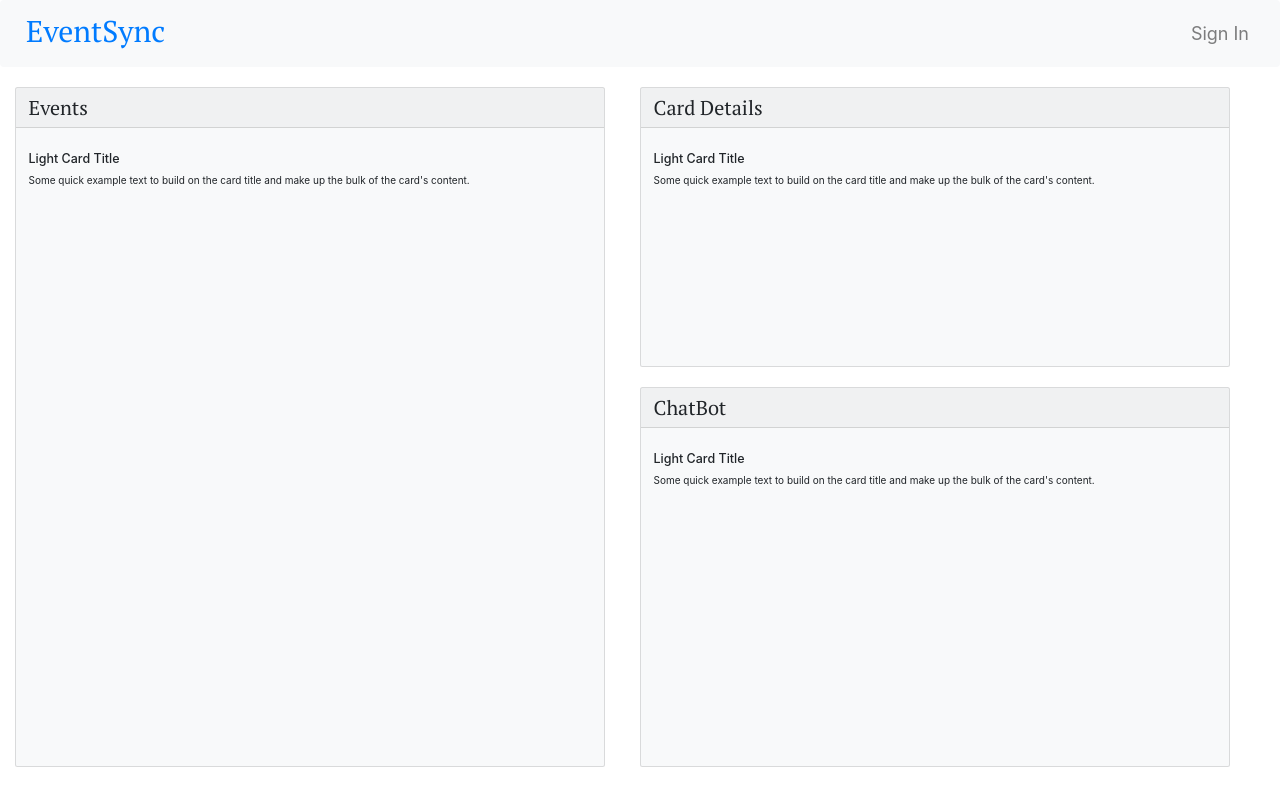
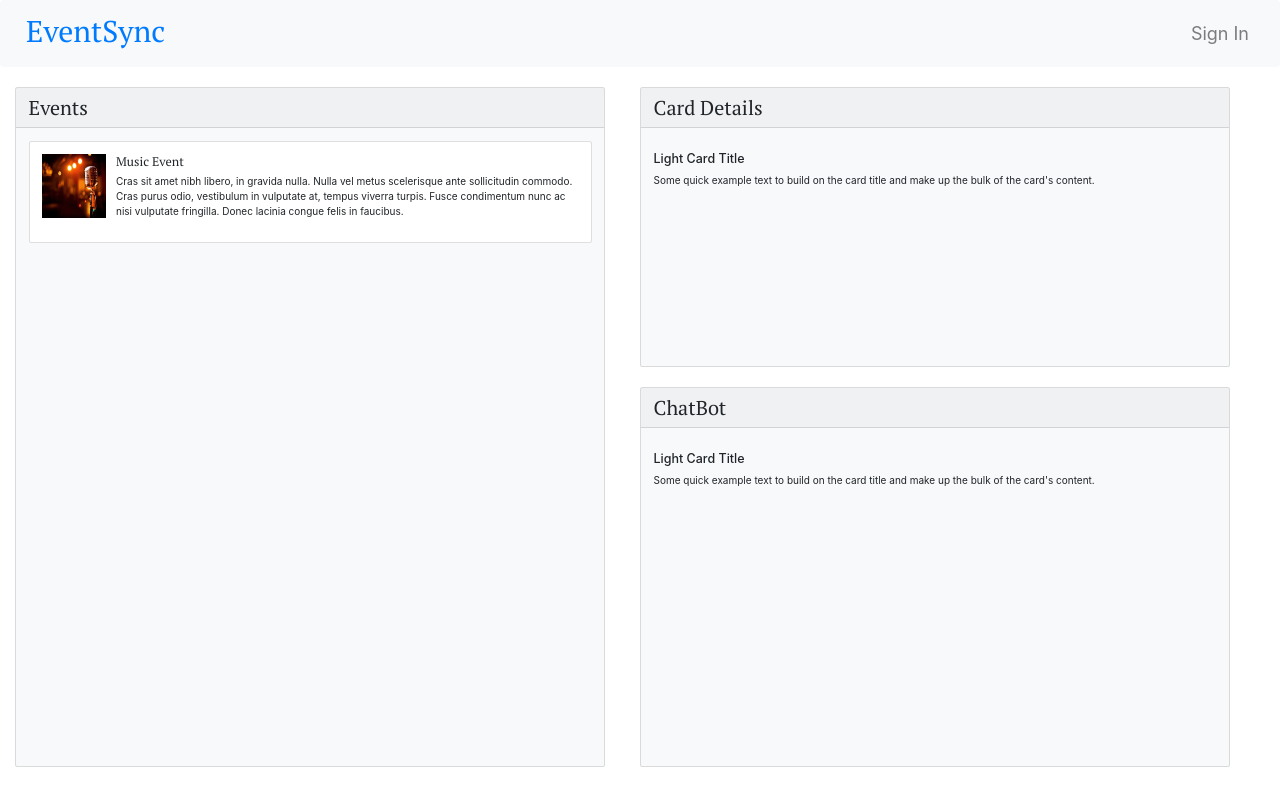
Before and after one commit to indy1501/FinalCloudProject-ReactJS, a React (Create React App) app: page /UserEventView in a window 1280 px wide. Built offline with nearby package versions, Linux system fonts and the light colour scheme; what aws-amplify would draw is missing.

Commit message:
added event css

```diff
--- a/src/EventBooking/UserEventView/Events.jsx
+++ b/src/EventBooking/UserEventView/Events.jsx
@@ -1,4 +1,6 @@
 import React, { PureComponent } from 'react'
+import { Media, Card } from 'react-bootstrap'
+import music from '../../assets/music.jpeg'
 
 class Events extends PureComponent {
     constructor(props) {
@@ -11,6 +13,29 @@ class Events extends PureComponent {
 
     render() {
         return (
+            <Card>
+                <Card.Body>
+                    <Media>
+                        <img
+                            width={64}
+                            height={64}
+                            className="mr-3"
+                            src={music}
+                            alt="Generic placeholder"
+                        />
+                        <Media.Body>
+                            <h5>Music Event</h5>
+                            <p>
+                                Cras sit amet nibh libero, in gravida nulla. Nulla vel metus scelerisque
+                                ante sollicitudin commodo. Cras purus odio, vestibulum in vulputate at,
+                                tempus viverra turpis. Fusce condimentum nunc ac nisi vulputate fringilla.
+                                Donec lacinia congue felis in faucibus.
+                            </p>
+                        </Media.Body>
+                    </Media>
+                </Card.Body>
+
+            </Card>
 
         )
     }
--- a/src/EventBooking/UserEventView/UserEventView.jsx
+++ b/src/EventBooking/UserEventView/UserEventView.jsx
@@ -1,5 +1,6 @@
 import React, { PureComponent } from 'react'
 import { Row, Col, Container, Card } from "react-bootstrap";
+import Events from './Events';
 
 class UserEventView extends PureComponent {
     constructor(props) {
@@ -20,11 +21,12 @@ class UserEventView extends PureComponent {
                             <Card bg="light" style={{ width: (window.innerWidth / 2) - 50, height: (window.innerHeight) - 120 }}>
                                 <Card.Header as="h2">Events</Card.Header>
                                 <Card.Body>
-                                    <Card.Title>Light Card Title</Card.Title>
+                                    {/* <Card.Title>Light Card Title</Card.Title>
                                     <Card.Text>
                                         Some quick example text to build on the card title and make up the bulk
                                         of the card's content.
-                                    </Card.Text>
+                                    </Card.Text> */}
+                                    <Events></Events>
                                 </Card.Body>
                             </Card>
                         </Col>
```
Also changed, not shown: src/assets/music.jpeg (added).
